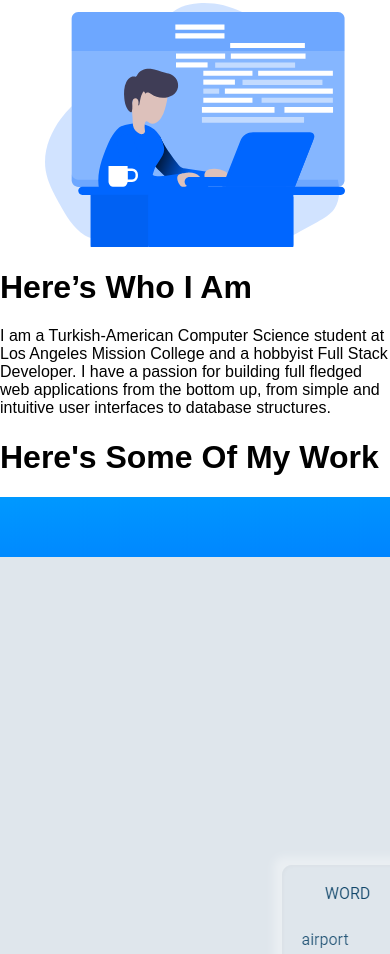
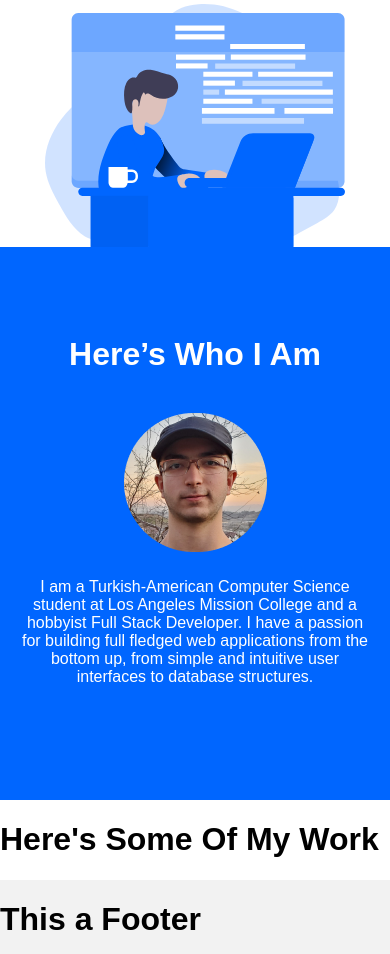
Before and after one commit to omerdemirkan/portfolio, a Gatsby site: page / in a window 390 px wide. Shown: the part 710-1664 px from the top of the page. Built offline with nearby package versions, Linux system fonts and the light colour scheme; Gatsby itself is replaced by a stand-in of ours.

Commit message:
add a responsive Me section to homepage

```diff
--- a/src/components/Navbar/Navbar.js
+++ b/src/components/Navbar/Navbar.js
@@ -26,7 +26,7 @@
 
     const logoText = '{OD}'
 
-    return <div className={classes.Navbar} style={navBackground ? {backgroundColor: 'rgb(235, 237, 240)', height: '80px'}: null}>
+    return <div className={classes.Navbar} style={navBackground ? {backgroundColor: 'rgb(243, 245, 247)', height: '80px'}: null}>
         <h2 className={classes.Logo}><Link className={classes.LogoLink} to='/'>{logoText}</Link></h2>
         <ul className={classes.NavList}>
             <li className={classes.NavListItem}><Link activeClassName={classes.ActiveLink} to='/' className={classes.NavLink}>Home</Link></li>
--- a/src/pages/index.js
+++ b/src/pages/index.js
@@ -4,10 +4,11 @@
 import classes from './styles/index.module.css';
 
 // images
-import heroImage from '../images/hero-image.svg'
-import workoutshare from '../images/workoutshare.png';
-import synonymy from '../images/synonymy.png';
-import whattime from '../images/whattime.png';
+import heroImage from '../images/hero-image.svg';
+import me from '../images/me.png';
+// import workoutshare from '../images/workoutshare.png';
+// import synonymy from '../images/synonymy.png';
+// import whattime from '../images/whattime.png';
 
 import {Link as Scroll} from 'react-scroll';
 import {Link} from 'gatsby';
@@ -32,10 +33,13 @@
 
         </div>
 
-        <div>
+        <div className={classes.MeSection}>
             <h1>Here’s Who I Am</h1>
-            <div>
-                <p>I am a Turkish-American Computer Science student at Los Angeles Mission College and a hobbyist Full Stack Developer. I have a passion for building full fledged web applications from the bottom up, from simple and intuitive user interfaces to database structures.</p>
+            <div className={classes.MePairBox}>
+                <img src={me}/>
+                <div>
+                    <p>I am a Turkish-American Computer Science student at Los Angeles Mission College and a hobbyist Full Stack Developer. I have a passion for building full fledged web applications from the bottom up, from simple and intuitive user interfaces to database structures.</p>
+                </div>
             </div>
         </div>
 
@@ -44,15 +48,15 @@
             <h1>Here's Some Of My Work</h1>
             <div>
                 <div>
-                    <img src={synonymy}/>
+                    {/* <img src={synonymy}/> */}
 
                 </div>
                 <div>
-                    <img src={whattime}/>
+                    {/* <img src={whattime}/> */}
 
                 </div>
                 <div>
-                    <img src={workoutshare}/>
+                    {/* <img src={workoutshare}/> */}
 
                 </div>
             </div>
--- a/src/pages/styles/index.module.css
+++ b/src/pages/styles/index.module.css
@@ -80,11 +80,35 @@
 
 .HeroSection img {
     position: absolute;
-    bottom: -1px;
+    bottom: -2px;
     left: 50%;
     transform: translate(-50%);
     width: 80vw;
     max-width: 300px;
+}
+
+.MeSection {
+    background-color: #0066FF;
+    color: white;
+    overflow: auto;
+    padding: 8vh 5vw;
+}
+
+.MeSection h1 {
+    text-align: center;
+}
+
+.MePairBox {
+    display: flex;
+    justify-content: space-between;
+    align-items: center;
+    width: 100%;
+    max-width: 700px;
+    margin: 30px auto;
+}
+
+.MePairBox img {
+    margin-right: 40px;
 }
 
 @media (max-width: 768px) {
@@ -104,4 +128,16 @@
     .HeroTextBox p {
         text-align: start;
     }
+
+    .MePairBox {
+        flex-direction: column;
+    }
+
+    .MePairBox img {
+        margin: 10px;
+    }
+
+    .MePairBox p {
+        text-align: center;
+    }
 }
```
Also changed, not shown: src/images/me.png (added), src/images/synonymy.PNG (deleted), src/images/whattime.PNG (deleted), src/images/workoutshare.PNG (deleted).
